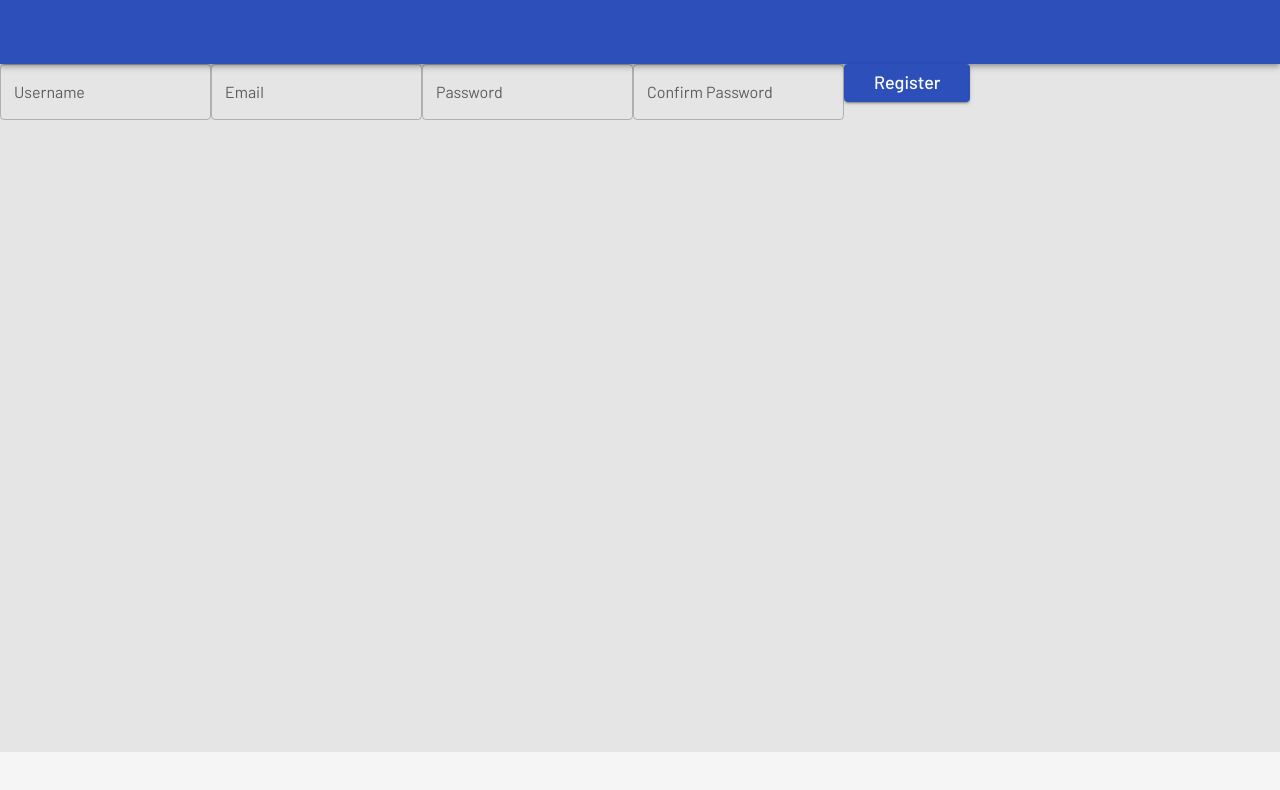
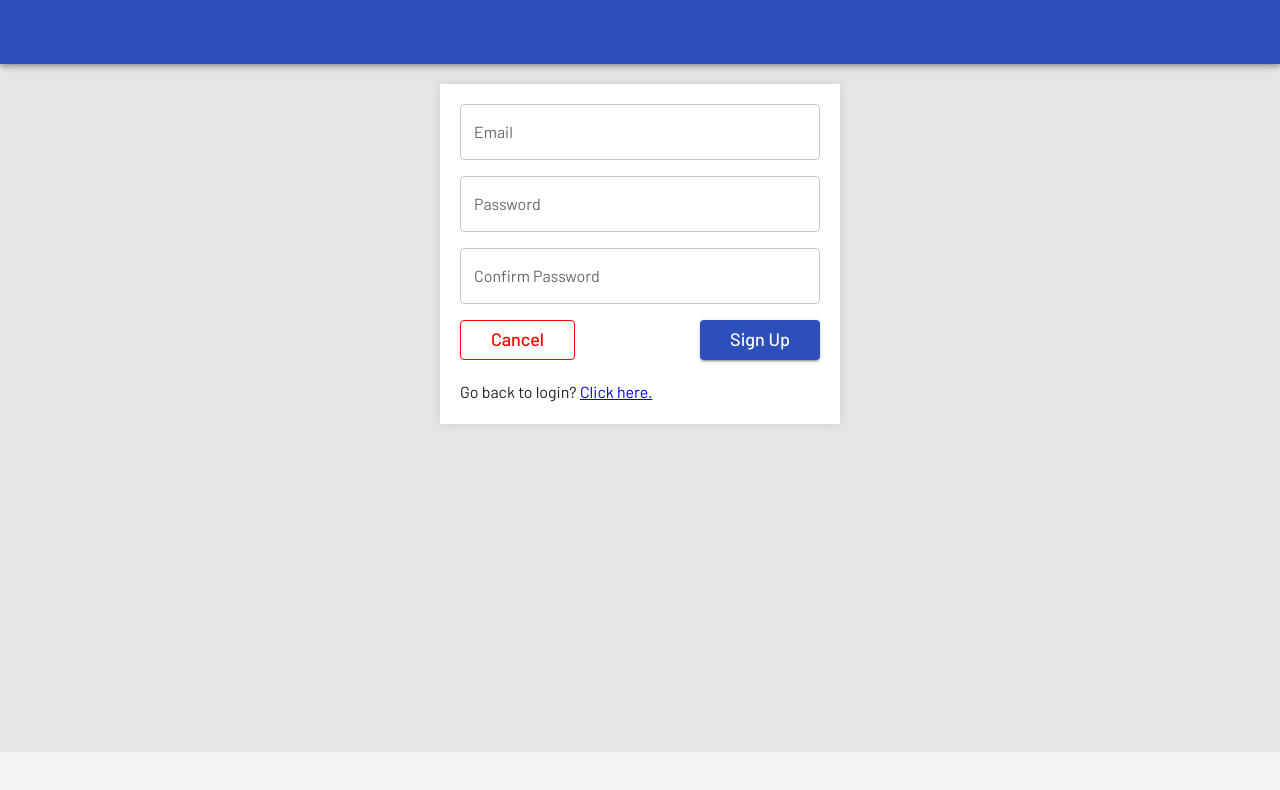
Before and after one commit to purushothamguda/shareprice-calc, a React (Create React App) app: page /register in a window 1280 px wide. Shown: the top 790 px of the page. Built offline with nearby package versions, Linux system fonts and the light colour scheme; no server answers.

Commit message:
new changes

```diff
--- /dev/null
+++ b/src/styles/RegistrationPage.scss
@@ -0,0 +1,60 @@
+.register-container{
+    display: flex;
+    padding: 20px;
+    align-items: center;
+    justify-content: center;
+
+    @media (max-width:600px){
+        padding: 10px;
+    }
+
+    .register-form{
+        display: flex;
+        flex-direction: column;
+        max-width: 400px;
+        width: 100%;
+        padding:20px;
+        background-color: white;
+        box-shadow: 0 0 10px rgba(0, 0, 0, 0.1);
+
+        .MuiTextField-root {
+            margin-bottom: 16px;
+
+            &:hover {
+                box-shadow: 0 0 5px rgba(33, 150, 243, 0.5); // subtle shadow on hover
+            }
+
+            .MuiInput-underline:after {
+                border-bottom: 2px solid #2196f3; // changes underline color after typing
+            }
+
+            .MuiOutlinedInput-root {
+                &.Mui-focused fieldset {
+                    border-color: #2196f3; // changes border color when focused
+                    border-width: 1px;
+                }
+            }
+        }
+
+        .buttonContainer {
+            display: flex;
+            justify-content: space-between;
+            padding-bottom: 20px;
+
+            .cancelButton{
+              color: red;
+              border-color: red;
+            }
+
+            // .MuiButton-root {
+            //     margin-top: 8px;
+            //     padding: 8px 16px;
+            // }
+        }
+
+        @media (max-width: 600px) {
+            padding: 10px;
+        }
+
+    }
+}
--- a/src/views/RegistrationPage.tsx
+++ b/src/views/RegistrationPage.tsx
@@ -1,17 +1,91 @@
-import { TextField, Button } from '@mui/material'
-import React from 'react'
+import { TextField, Button, Snackbar } from '@mui/material'
+import React, { useState } from 'react'
+import '../styles/RegistrationPage.scss'
+import { Link, useNavigate } from 'react-router-dom';
+import { createUserWithEmailAndPassword } from 'firebase/auth';
+import { auth } from '../firebase/firebase';
 
 const RegistrationPage = () => {
+    const navigate = useNavigate();
+    const [email, setEmail] = useState("");
+    const [password, setPassword] = useState("");
+    const [confirmPassword, setConfirmPassword] = useState("");
+    const [notice, setNotice] = useState("");
+    const [openSnackbar, setOpenSnackbar] = useState(false);
+
+    const signupWithUsernameAndPassword = async (e: any) => {
+        e.preventDefault();
+        if (password === confirmPassword) {
+            try {
+                await createUserWithEmailAndPassword(auth, email, password);
+                setOpenSnackbar(true);
+                navigate("/");
+            } catch {
+                setNotice("Sorry, something went wrong. Please try again.");
+            }
+        } else {
+            setNotice("Passwords don't match. Please try again.");
+        }
+    };
+
+    const handleOpenSnackbar = () => {
+        setOpenSnackbar(true);
+    };
+
+    const handleCloseSnackbar = (event: React.SyntheticEvent | Event, reason?: string) => {
+        if (reason === 'clickaway') {
+            return;
+        }
+        setOpenSnackbar(false);
+    };
+
     return (
-        <div>
-            <TextField label="Username" />
-            <TextField label="Email" />
-            <TextField label="Password" type="password" />
-            <TextField label="Confirm Password" type="password" />
-            <Button variant="contained" color="primary">
-                Register
-            </Button>
-        </div>
+        <>
+            <Snackbar
+                open={openSnackbar}
+                autoHideDuration={6000}
+                onClose={handleCloseSnackbar}
+                message="User Created Successfully"
+            />
+            <div className='register-container'>
+                <div className='register-form'>
+                    <TextField
+                        label="Email"
+                        value={email}
+                        onChange={(e) => setEmail(e.target.value)}
+                    />
+                    <TextField
+                        label="Password"
+                        type="password"
+                        value={password}
+                        onChange={(e) => setPassword(e.target.value)}
+                    />
+                    <TextField
+                        label="Confirm Password"
+                        type="password"
+                        value={confirmPassword}
+                        onChange={(e) => setConfirmPassword(e.target.value)}
+                    />
+                    <div className='buttonContainer'>
+                        <Button variant="outlined" className='cancelButton'>
+                            Cancel
+                        </Button>
+                        <Button
+                            variant="contained"
+                            color="primary"
+                            onClick={(e) => signupWithUsernameAndPassword(e)}
+                        >
+                            Sign Up
+                        </Button>
+
+                    </div>
+                    <div className="mt-3 text-center">
+                        <span>Go back to login? <Link to="/">Click here.</Link></span>
+                    </div>
+
+                </div>
+            </div>
+        </>
     )
 }
 
```
